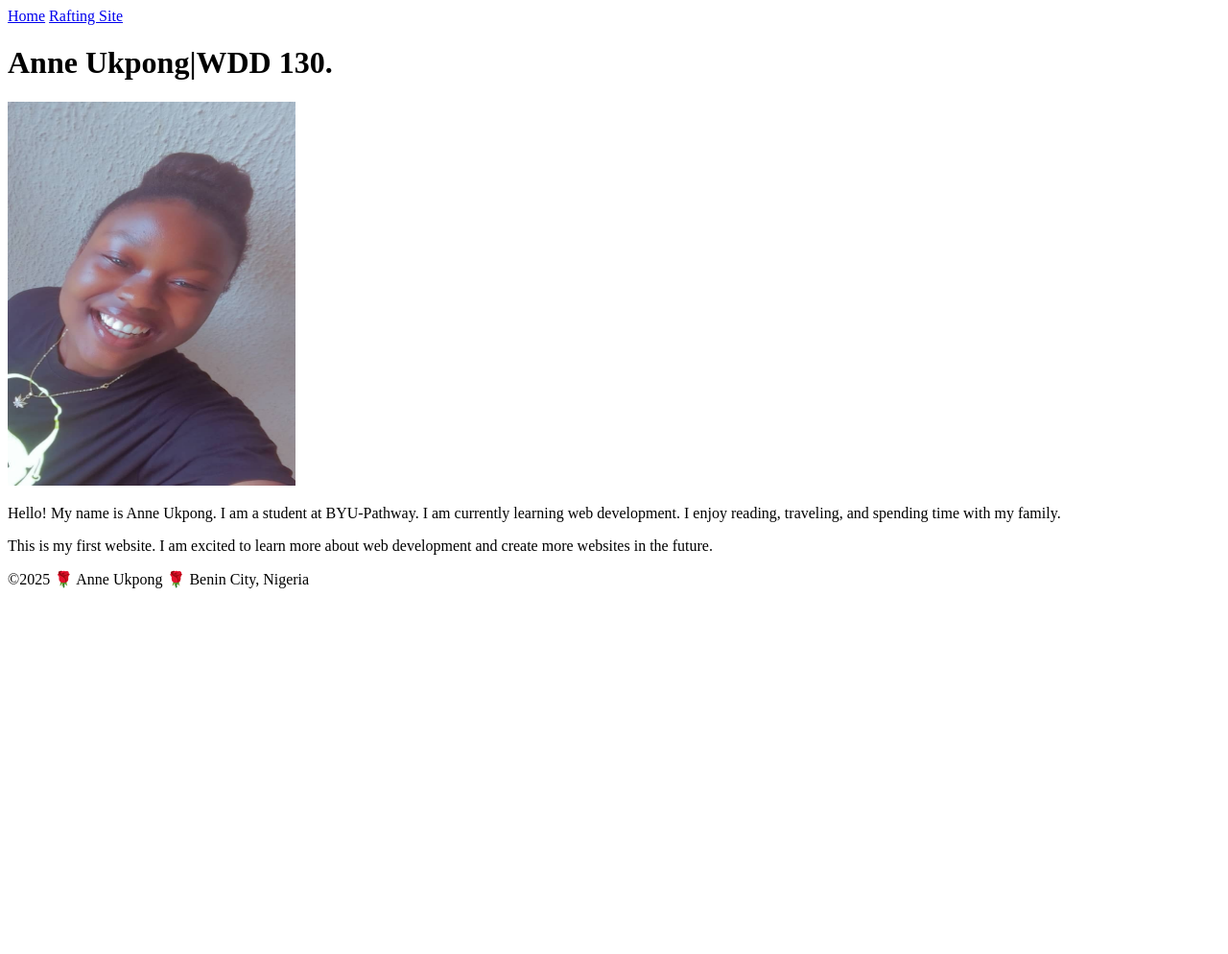
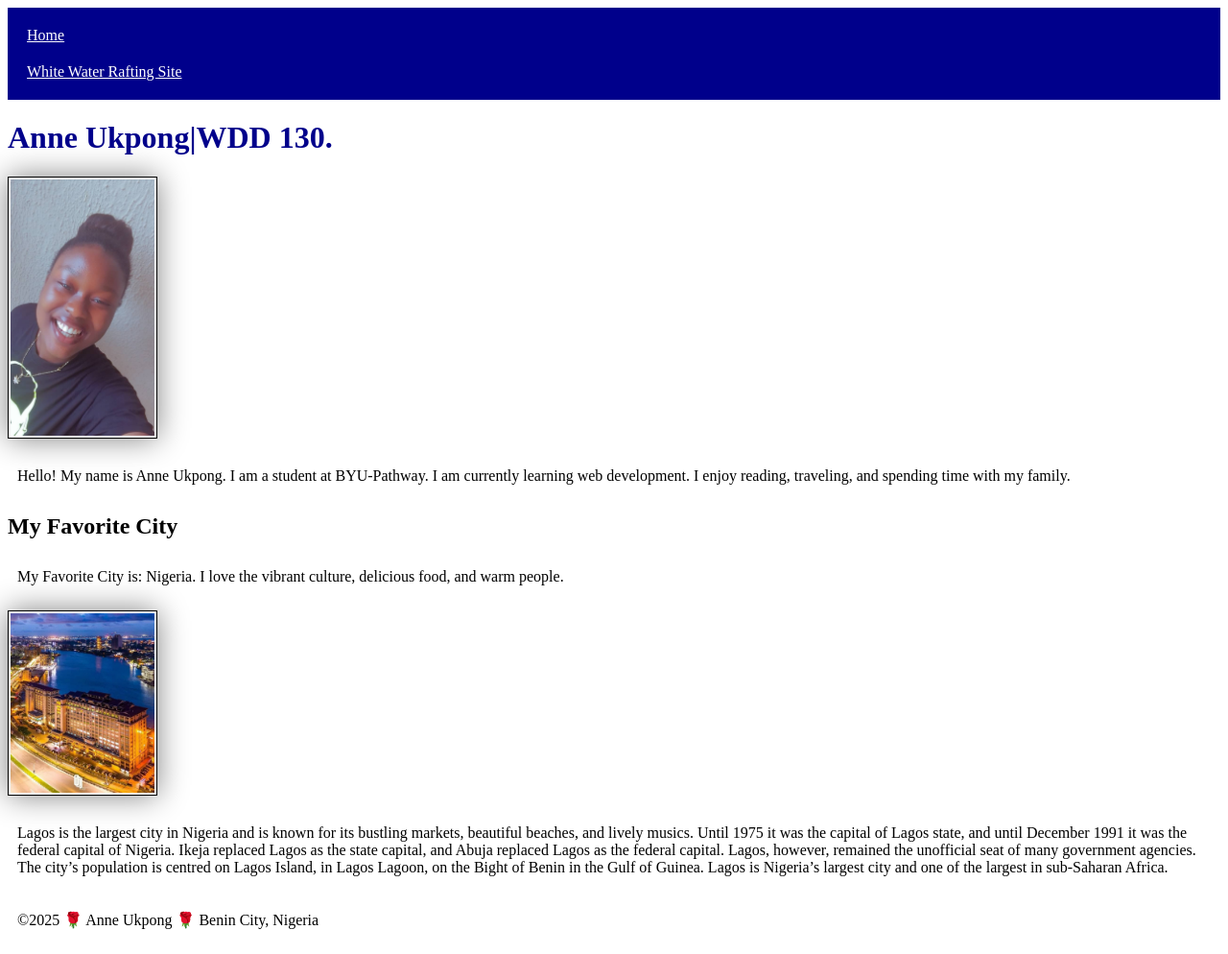
Before and after one commit to AnneUkpong/wdd130-term5, a plain HTML site: page index.html in a window 1280 px wide. Shown: the whole page at 96% size. Before the commit the page ends 800 px from the top, so only its background shows below. Drawn offline with Linux system fonts and the light colour scheme.

Commit message:
week 2 css styling homepage

```diff
--- a/index.html
+++ b/index.html
@@ -2,26 +2,42 @@
 <html lang="en">
 
 <head>
-    <meta charset="UTF-8">
-    <meta name="viewport" content="width=device-width, initial-scale=1.0">
+    <meta charset="UTF-8" <meta name="viewport" content="width=device-width, initial-scale=1.0">
     <title>Anne Ukpong|WDD 130</title>
+    <meta name="description" content="Anne Ukpong's BYU-Idaho WDD 130 Homepage">
+    <meta name="" author" content="Anne Ukpong">
+    <link rel="stylesheet" href="styles/styles.css">
 </head>
 
 <body>
     <header>
-        <nav></nav>
-        <a href="#">Home</a>
-        <a href="wwr/">Rafting Site</a>
+        <nav>
+            <a href="#">Home</a>
+
+            <a href="wwr/site-plan-rafting.html">White Water Rafting Site</a>
         </nav>
     </header>
     <main>
         <h1>Anne Ukpong|WDD 130.</h1>
-        <img src="week01/images/profile.jpg" alt="Profile Picture" width="300" height="400">
+        <img src="week01/images/profile.jpg" alt="Profile Picture" width="200" height="400">
         <p>Hello! My name is Anne Ukpong. I am a student at BYU-Pathway. I am currently learning web development. I
             enjoy reading, traveling, and spending time with my family.</p>
-        <p>This is my first website. I am excited to learn more about web development and create more websites in the
-            future.</p>
     </main>
+    <aside>
+        <h2>My Favorite City</h2>
+        <p>My Favorite City is: Nigeria. I love the vibrant culture, delicious food, and warm people.</p>
+        <img src="week01/images/Victoria island Lagos Nigeria at night.jpeg" alt="Lagos City" width="600" height="400">
+        <p>Lagos is the largest city in Nigeria and is known for its bustling markets, beautiful beaches, and lively
+            musics. Until 1975 it was the capital of Lagos state, and until December 1991
+            it was the federal capital of Nigeria. Ikeja replaced Lagos as the state capital, and Abuja replaced Lagos
+            as the
+            federal capital. Lagos, however, remained the unofficial seat of many government agencies. The city’s
+            population is
+            centred on Lagos Island, in Lagos Lagoon, on the Bight of Benin in the Gulf of Guinea. Lagos is Nigeria’s
+            largest city
+            and one of the largest in sub-Saharan Africa.
+        </p>
+    </aside>
     <footer>
         <p>&copy;2025 🌹 Anne Ukpong 🌹 Benin City, Nigeria</p>
 </body>
--- a/styles/styles.css
+++ b/styles/styles.css
@@ -0,0 +1,22 @@
+nav {
+    background-color: darkblue;
+    padding: 10px;
+}
+nav a {
+    color: white;
+    display:block;
+    padding: 10px
+}
+h1 {
+    color: darkblue;
+}
+img {
+    width: 150px;
+    height:auto;
+    border: 1px solid black;
+    padding: 2px;
+    box-shadow: 0 0 30px gray;
+}
+p {
+    padding: 10px;
+}
```
Also changed, not shown: wwr/site-plan-rafting.html (added, +14 -0 lines).
